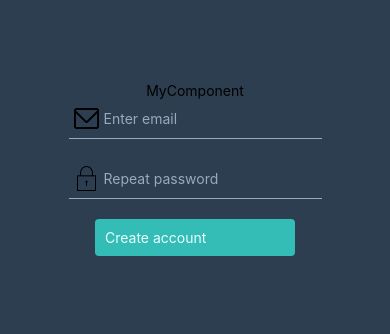
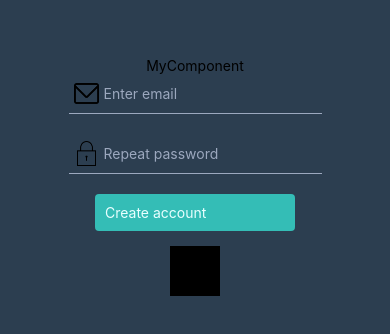
Before and after one commit to MrTurtlev2/MovieCourseApp, a React Native app: screen /RegisterScreen in a window 390 px wide. Shown: the part 246-580 px from the top of the page. Built offline with nearby package versions, Linux system fonts and the light colour scheme.

Commit message:
working validator

```diff
--- /dev/null
+++ b/src/components/common/Validator.js
@@ -0,0 +1,18 @@
+import React from 'react';
+import {View, Text, StyleSheet} from 'react-native';
+
+const Validator = ({isValid}) => {
+    return (
+        <View style={{backgroundColor: isValid ? 'red' : 'black'}}>
+            <View style={styles.container} />
+        </View>
+    );
+};
+export default Validator;
+
+const styles = StyleSheet.create({
+    container: {
+        height: 50,
+        width: 50,
+    },
+});
--- a/src/components/screens/RegisterScreen.js
+++ b/src/components/screens/RegisterScreen.js
@@ -14,6 +14,7 @@ import {
     validEmail,
     hasSpecialLetters,
 } from '../../../regex/Regex';
+import Validator from '../common/Validator';
 import CustomInput from '../common/CustomInput';
 import {useNavigation} from '@react-navigation/native';
 import letterIcon from '../../assets/icons/letter.png';
@@ -32,14 +33,16 @@ const RegisterScreen = () => {
                 navigation.navigate('LoginScreen');
             })
             .catch(event => console.log(event));
-        navigation.navigate('LoginScreen');
+        // navigation.navigate('LoginScreen');
     };
 
     const testing = () => {
         if (hasSpecialLetters.test(password)) {
             console.log('jest super');
+            return true;
         } else {
             console.log('nie super :(');
+            return false;
         }
     };
     return (
@@ -66,6 +69,8 @@ const RegisterScreen = () => {
             />
 
             <CustomButton btnText="Create account" onPress={testing} />
+
+            <Validator isValid={testing()} />
         </View>
     );
 };
```
